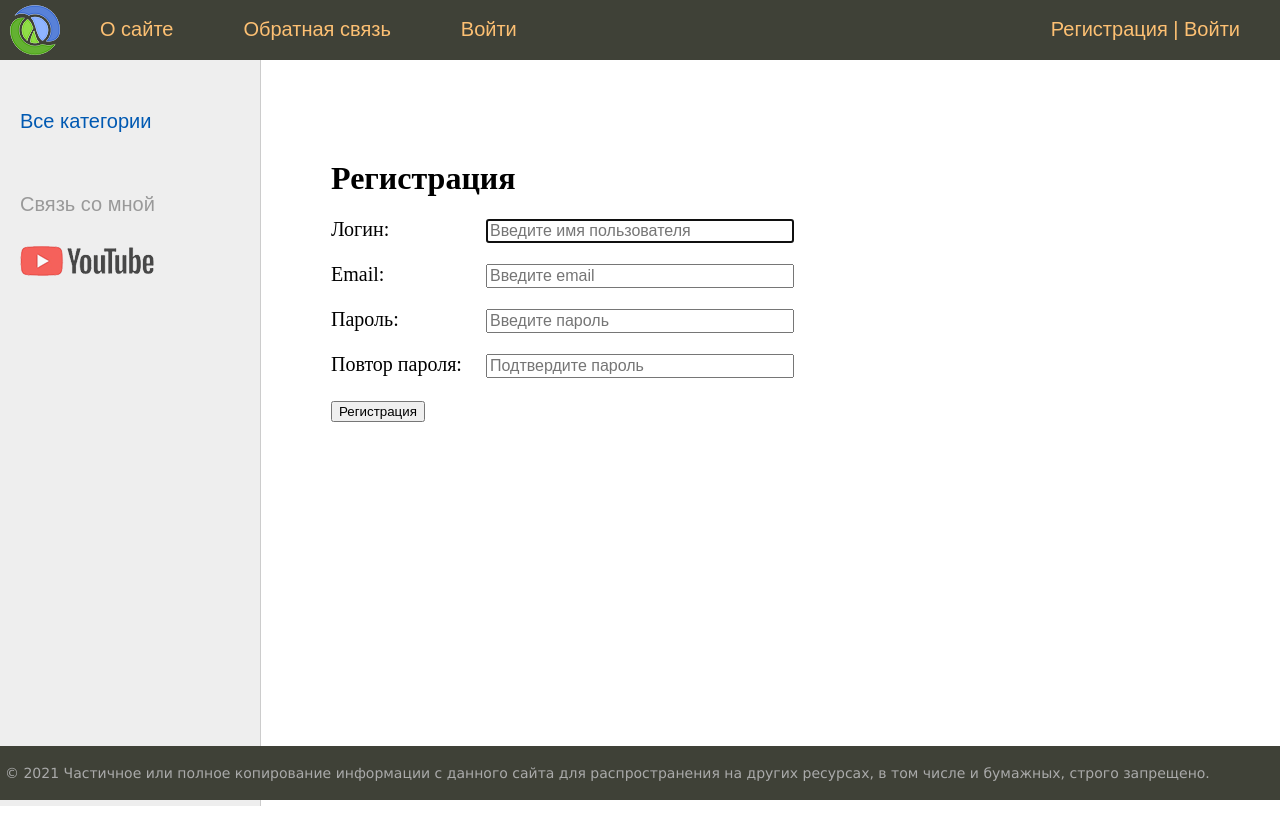
After one commit to YaroslavNogovitsyn/django_site_selfedu, a Django app: page /register/ in a window 1280 px wide. The commit adds this page. Run offline with Django 3.2, Linux system fonts and the light colour scheme; data that the repository does not hold is empty.

Commit message:
added register

```diff
--- a/women/forms.py
+++ b/women/forms.py
@@ -1,4 +1,6 @@
 from django import forms
+from django.contrib.auth.forms import UserCreationForm
+from django.contrib.auth.models import User
 from django.core.exceptions import ValidationError
 
 from .models import *
@@ -24,3 +26,18 @@ class AddPostForm(forms.ModelForm):
             raise ValidationError('Длина превышает 200 символов')
 
         return title
+
+
+class RegisterUserForm(UserCreationForm):
+    username = forms.CharField(label='Логин', widget=forms.TextInput(attrs={
+        'class': 'form-input', 'placeholder': 'Введите имя пользователя'}))
+    email = forms.EmailField(label='Email', widget=forms.EmailInput(attrs={
+        'class': 'form-input', 'placeholder': 'Введите email'}))
+    password1 = forms.CharField(label='Пароль', widget=forms.PasswordInput(attrs={
+        'class': 'form-input', 'placeholder': 'Введите пароль'}))
+    password2 = forms.CharField(label='Повтор пароля', widget=forms.PasswordInput(attrs={
+        'class': 'form-input', 'placeholder': 'Подтвердите пароль'}))
+
+    class Meta:
+        model = User
+        fields = ('username', 'email', 'password1', 'password2')
--- a/women/templates/women/base.html
+++ b/women/templates/women/base.html
@@ -16,16 +16,15 @@
             {% block mainmenu %}
                 <div class="header">
                     <ul id="mainmenu" class="mainmenu">
-                        <li class="logo"><a href="{% url 'home' %}">
-                            <div class="logo"></div>
-                        </a></li>
+                        <li class="logo">
+                            <a href="{% url 'home' %}"><div class="logo"></div></a>
+                        </li>
                         {% for m in menu %}
-                            {% if not forloop.last %}
-                                <li><a href="{% url m.url_name %}">{{ m.title }}</a></li>
-                            {% else %}
-                                <li class="last"><a href="{% url m.url_name %}">{{ m.title }}</a></li>
-                            {% endif %}
+                            <li><a href="{% url m.url_name %}">{{ m.title }}</a></li>
                         {% endfor %}
+                        <li class="last">
+                            <a href="{% url 'register' %}">Регистрация</a> | <a href="{% url 'login' %}">Войти</a>
+                        </li>
                     </ul>
                     <div class="clear"></div>
                 </div>
@@ -101,5 +100,6 @@
     </tr>
 </table>
 <!-- Конец footer'а и страницы -->
+
 </body>
 </html>
--- /dev/null
+++ b/women/templates/women/register.html
@@ -0,0 +1,17 @@
+{% extends 'women/base.html' %}
+
+{% block content %}
+    <h1>{{ title }}</h1>
+
+    <form action="{% url 'register' %}" method="post">
+        {% csrf_token %}
+        <div class="form-error">{{ form.non_field_errors }}</div>
+        {% for f in form %}
+            <p>
+                <label class="form-label" for="{{ f.title.id_for_label }}">{{ f.label }}: </label> {{ f }}
+            </p>
+            <div class="form-error">{{ f.errors }}</div>
+        {% endfor %}
+        <button type="submit">Регистрация</button>
+    </form>
+{% endblock %}
--- a/women/urls.py
+++ b/women/urls.py
@@ -8,6 +8,7 @@ urlpatterns = [
     path('add_page/', AddPage.as_view(), name='add_page'),
     path('contact/', contact, name='contact'),
     path('login/', login, name='login'),
+    path('register/', RegisterUser.as_view(), name='register'),
     path('post/<slug:post_slug>/', ShowPost.as_view(), name='post'),
     path('category/<slug:cat_slug>/', WomenCategory.as_view(), name='category'),
 ]
--- a/women/views.py
+++ b/women/views.py
@@ -1,3 +1,4 @@
+from django.contrib.auth.forms import UserCreationForm
 from django.core.paginator import Paginator
 from django.http import HttpResponse, HttpResponseNotFound
 from django.shortcuts import render
@@ -5,7 +6,7 @@ from django.urls import reverse_lazy
 from django.views.generic import ListView, DetailView, CreateView
 from django.contrib.auth.mixins import LoginRequiredMixin
 
-from .forms import AddPostForm
+from .forms import AddPostForm, RegisterUserForm
 from .models import *
 from .utils import *
 
@@ -136,3 +137,14 @@ class WomenCategory(DataMixin, ListView):
 #     }
 #
 #     return render(request, 'women/index.html', context=context)
+
+
+class RegisterUser(DataMixin, CreateView):
+    form_class = RegisterUserForm
+    template_name = 'women/register.html'
+    success_url = reverse_lazy('login')
+
+    def get_context_data(self, *, object_list=None, **kwargs):
+        context = super().get_context_data(**kwargs)
+        c_def = self.get_user_context(title='Регистрация')
+        return dict(list(context.items()) + list(c_def.items()))
```
